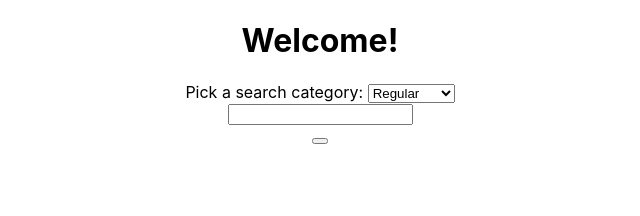
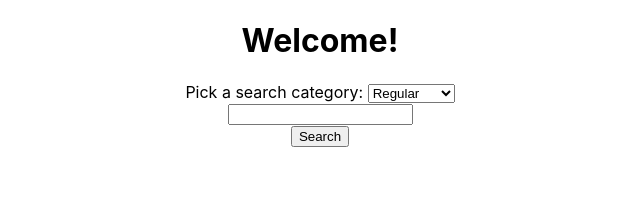
Before and after one commit to jajajava/Phase-2-Project, a React (Create React App) app: page / in a window 1280 px wide. Shown: the top 216 px of the page, without its empty margins (320-960 px from the left). Built offline with nearby package versions, Linux system fonts and the light colour scheme; no server answers.

Commit message:
I forgor (💀) to replace the button I removed

```diff
--- a/src/Components/Homepage.js
+++ b/src/Components/Homepage.js
@@ -76,8 +76,8 @@ function Homepage({setLinkGetter}){
             <div>
                 <input type="text" onChange={handleTyping}></input>
             </div>
-            <button></button>
 
+            <button >Search</button>
         </form>
 
 
```
